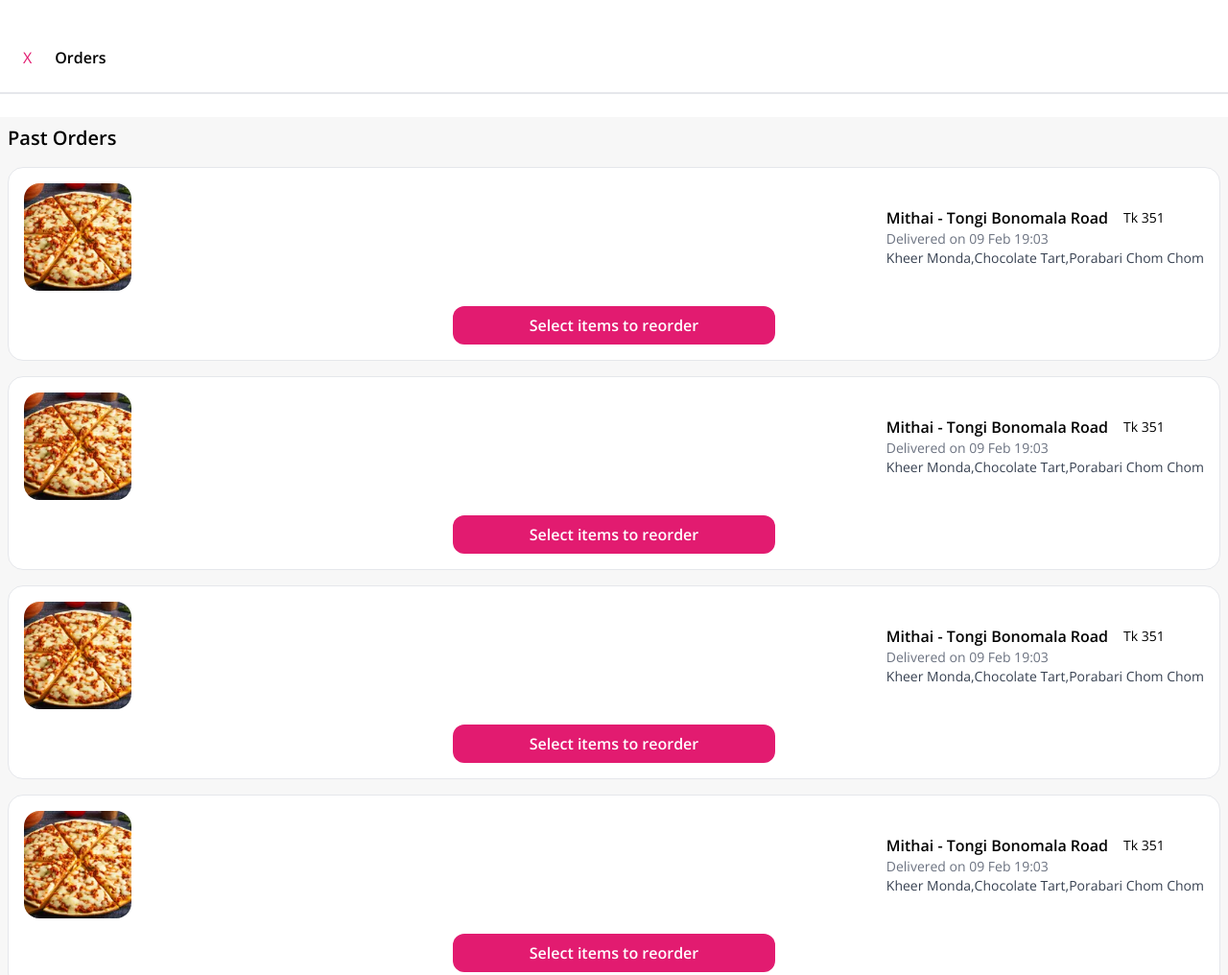
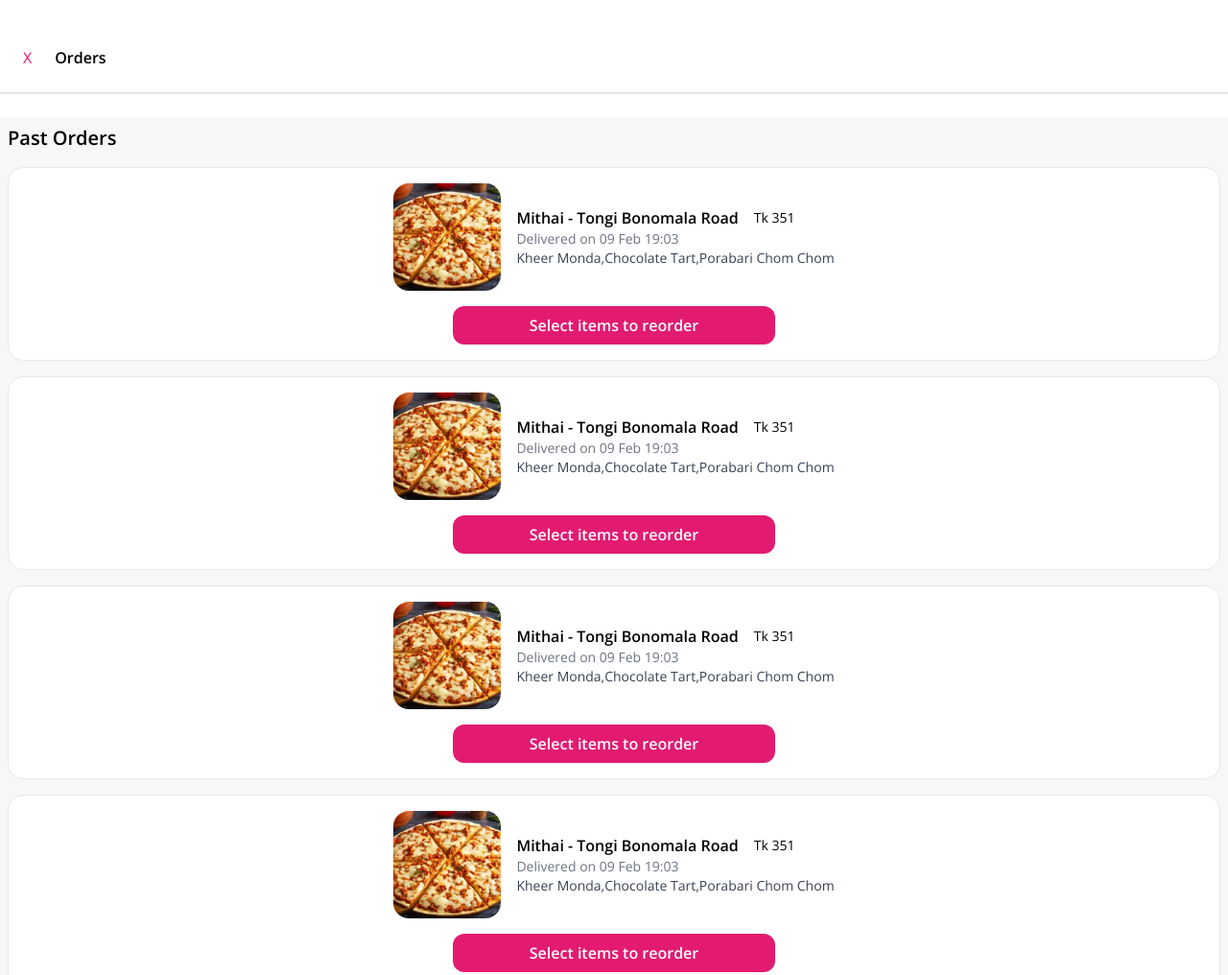
Before and after one commit to Jubayer-K/panda-page, a plain HTML site: page index.html in a window 1280 px wide. Shown: the top 1016 px of the page at 96% size. Drawn offline with nearby package versions, Linux system fonts and the light colour scheme.

Commit message:
finished page 2

```diff
--- a/index.html
+++ b/index.html
@@ -29,7 +29,7 @@
             </h3>
         </div>
         <div class="rounded-2xl border mx-auto p-4 my-4 bg-white">
-            <div class="flex gap-4 justify-between items-center ">
+            <div class="flex gap-4 justify-center items-center ">
                 <div>
                     <img class="rounded-2xl max-w-28 max-h-28" src="images/4056194.webp" alt="">
                 </div>
@@ -47,7 +47,7 @@
             </div>
         </div>
         <div class="rounded-2xl border mx-auto p-4 my-4 bg-white">
-            <div class="flex gap-4 justify-between items-center ">
+            <div class="flex gap-4 justify-center items-center ">
                 <div>
                     <img class="rounded-2xl max-w-28 max-h-28" src="images/4056194.webp" alt="">
                 </div>
@@ -65,7 +65,7 @@
             </div>
         </div>
         <div class="rounded-2xl border mx-auto p-4 my-4 bg-white">
-            <div class="flex gap-4 justify-between items-center ">
+            <div class="flex gap-4 justify-center items-center ">
                 <div>
                     <img class="rounded-2xl max-w-28 max-h-28" src="images/4056194.webp" alt="">
                 </div>
@@ -83,7 +83,7 @@
             </div>
         </div>
         <div class="rounded-2xl border mx-auto p-4 my-4 bg-white">
-            <div class="flex gap-4 justify-between items-center ">
+            <div class="flex gap-4 justify-center items-center ">
                 <div>
                     <img class="rounded-2xl max-w-28 max-h-28" src="images/4056194.webp" alt="">
                 </div>
```
